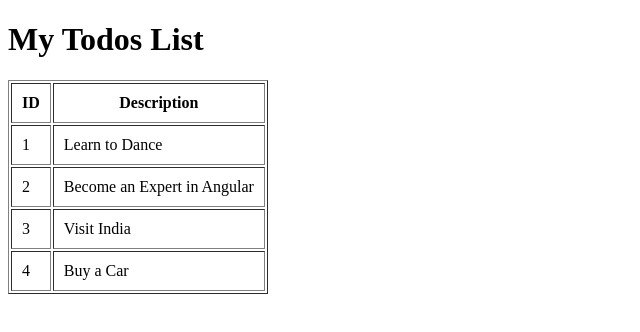
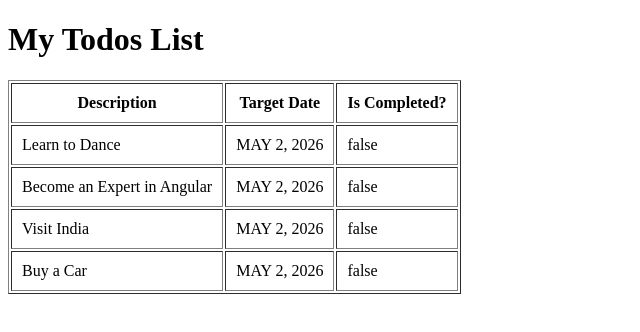
Before and after one commit to nkdey14/my-todo-app, an Angular app: page /todos in a window 1280 px wide. Shown: the top 332 px of the page, without its empty margins (0-640 px from the left). Built offline with nearby package versions, Linux system fonts and the light colour scheme.

Commit message:
Updated ListTodos component to add TargetDate and IsCompleted columns

```diff
--- a/src/app/list-todos/list-todos.component.html
+++ b/src/app/list-todos/list-todos.component.html
@@ -2,14 +2,16 @@
 <table border="1" cellpadding="10">
   <thead>
     <tr>
-      <th>ID</th>
       <th>Description</th>
+      <th>Target Date</th>
+      <th>Is Completed?</th>
     </tr>
   </thead>
   <tbody>
     <tr *ngFor="let todo of todos">
-      <td>{{ todo.id }}</td>
       <td>{{ todo.description }}</td>
+      <td>{{ todo.targetDate | date | uppercase }}</td>
+      <td>{{ todo.done }}</td>
     </tr>
   </tbody>
 </table>
--- a/src/app/list-todos/list-todos.component.ts
+++ b/src/app/list-todos/list-todos.component.ts
@@ -1,4 +1,13 @@
 import { Component } from '@angular/core';
+
+export class Todo {
+  constructor(
+    public id: number,
+    public description: string,
+    public done: boolean,
+    public targetDate: Date,
+  ) {}
+}
 
 @Component({
   selector: 'app-list-todos',
@@ -7,9 +16,14 @@
 })
 export class ListTodosComponent {
   todos = [
-    { id: 1, description: 'Learn to Dance' },
-    { id: 2, description: 'Become an Expert in Angular' },
-    { id: 3, description: 'Visit India' },
-    { id: 4, description: 'Buy a Car' },
+    new Todo(1, 'Learn to Dance', false, new Date()),
+    new Todo(2, 'Become an Expert in Angular', false, new Date()),
+    new Todo(3, 'Visit India', false, new Date()),
+    new Todo(4, 'Buy a Car', false, new Date()),
+
+    // { id: 1, description: 'Learn to Dance' },
+    // { id: 2, description: 'Become an Expert in Angular' },
+    // { id: 3, description: 'Visit India' },
+    // { id: 4, description: 'Buy a Car' },
   ];
 }
```
